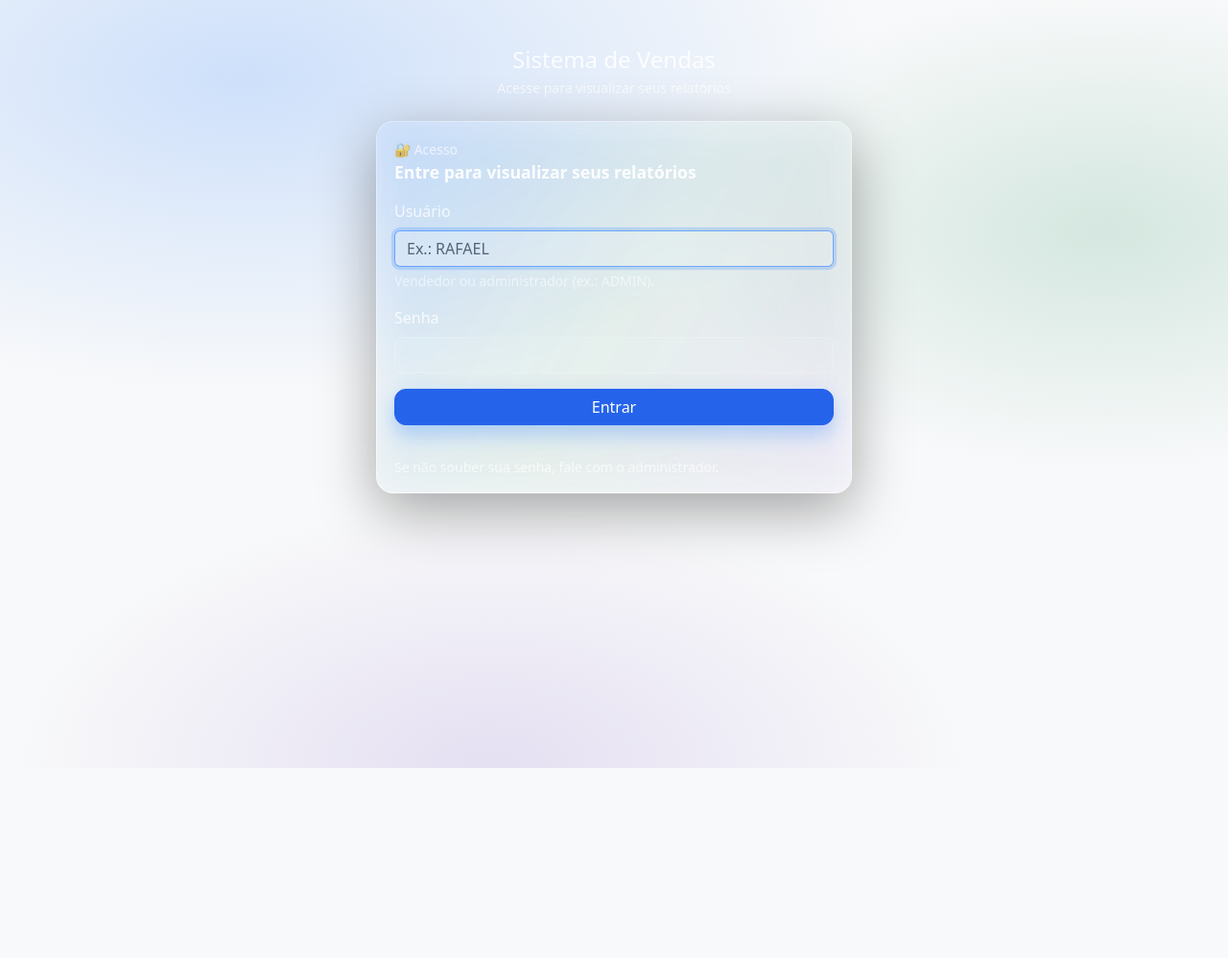
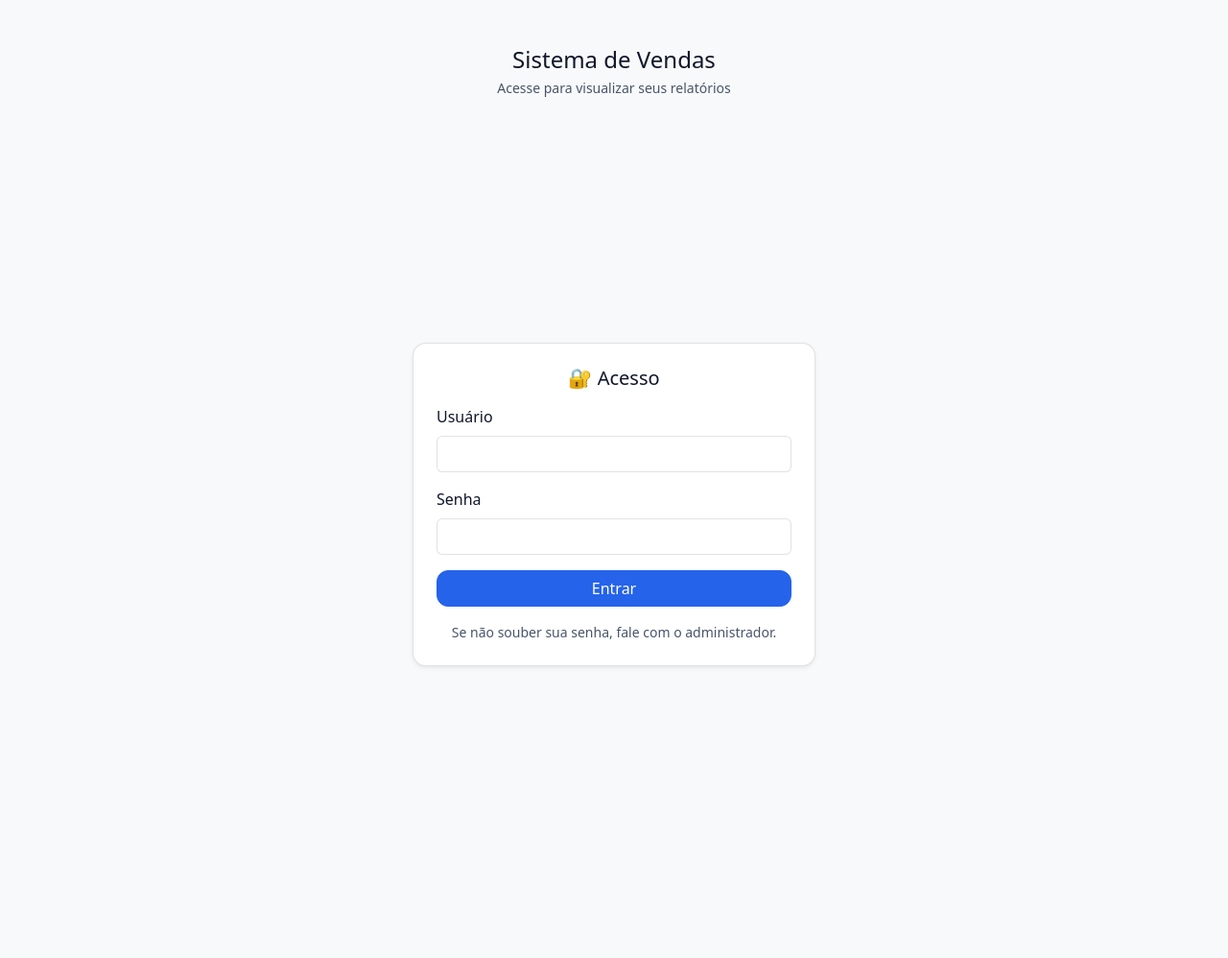
Before and after one commit to BrunoLenon/SistemaVendas, a Flask app: page /login in a window 1280 px wide. Shown: the whole page at 96% size. Before the commit the page ends 800 px from the top, so only its background shows below. Run offline with Flask 3, Linux system fonts and the light colour scheme; some libraries are stand-ins or nearby versions.

Commit message:
Update login.html

```diff
--- a/web/templates/login.html
+++ b/web/templates/login.html
@@ -2,88 +2,19 @@
 
 {% block title %}Login - Sistema de Vendas{% endblock %}
 
-{% block extra_head %}
-<style>
-  /* Fundo moderno (sem quebrar o layout do base_auth) */
-  body{
-    background: radial-gradient(1200px 600px at 20% 10%, rgba(13,110,253,.18), transparent 55%),
-                radial-gradient(900px 500px at 90% 30%, rgba(25,135,84,.16), transparent 50%),
-                radial-gradient(900px 500px at 40% 100%, rgba(111,66,193,.14), transparent 55%),
-                #0b1220 !important;
-  }
-  .auth-shell{
-    position: relative;
-    border-radius: 18px;
-    border: 1px solid rgba(255,255,255,.12);
-    background: rgba(255,255,255,.06);
-    box-shadow: 0 18px 60px rgba(0,0,0,.35);
-    backdrop-filter: blur(10px);
-    -webkit-backdrop-filter: blur(10px);
-    overflow: hidden;
-  }
-  .auth-shell::before{
-    content:"";
-    position:absolute;
-    inset:-2px;
-    background: linear-gradient(120deg, rgba(13,110,253,.35), rgba(25,135,84,.25), rgba(111,66,193,.25));
-    opacity:.35;
-    filter: blur(22px);
-    pointer-events:none;
-  }
-  .auth-card{
-    position: relative;
-    padding: 18px 18px 16px 18px;
-  }
-  .auth-title{
-    color: rgba(255,255,255,.92);
-  }
-  .auth-sub{
-    color: rgba(255,255,255,.65);
-  }
-  .form-label{ color: rgba(255,255,255,.80); }
-  .form-text{ color: rgba(255,255,255,.55) !important; }
-  .form-control{
-    background: rgba(255,255,255,.08);
-    border: 1px solid rgba(255,255,255,.14);
-    color: rgba(255,255,255,.92);
-  }
-  .form-control:focus{
-    background: rgba(255,255,255,.10);
-    border-color: rgba(13,110,253,.55);
-    box-shadow: 0 0 0 .2rem rgba(13,110,253,.18);
-    color: rgba(255,255,255,.95);
-  }
-  .btn-primary{
-    box-shadow: 0 10px 22px rgba(13,110,253,.28);
-  }
-  /* Ajusta cabeçalho do base_auth para combinar com o fundo */
-  .container > .text-center h4,
-  .container > .text-center .text-muted{
-    color: rgba(255,255,255,.85) !important;
-  }
-  .container > .text-center .text-muted{ opacity:.85; }
-</style>
-{% endblock %}
+{% block content %}
+<div class="container d-flex align-items-center justify-content-center min-vh-100">
+  <div class="card shadow-sm p-4" style="max-width:420px; width:100%;">
+    <h5 class="text-center mb-3">🔐 Acesso</h5>
 
-{% block content %}
-  <div class="auth-shell">
-    <div class="auth-card">
-      <div class="d-flex align-items-center justify-content-between mb-3">
-        <div>
-          <div class="auth-sub small">🔐 Acesso</div>
-          <div class="auth-title fw-semibold" style="font-size:1.1rem;">Entre para visualizar seus relatórios</div>
-        </div>
-      </div>
-
-      {% if erro %}
-        <div class="alert alert-danger py-2 mb-3">{{ erro }}</div>
+    {% if error %}
+      <div class="alert alert-danger">{{ error }}</div>
     {% endif %}
 
-      <form method="post" autocomplete="on">
+    <form method="post">
       <div class="mb-3">
         <label class="form-label">Usuário</label>
-          <input type="text" name="vendedor" class="form-control" placeholder="Ex.: RAFAEL" required autofocus>
-          <div class="form-text">Vendedor ou administrador (ex.: ADMIN).</div>
+        <input type="text" name="usuario" class="form-control" required>
       </div>
 
       <div class="mb-3">
@@ -94,11 +25,9 @@
       <button class="btn btn-primary w-100">Entrar</button>
     </form>
 
-      <div class="mt-3 pt-3" style="border-top:1px solid rgba(255,255,255,.10);">
-        <div class="auth-sub small">
+    <div class="text-center mt-3 small text-muted">
       Se não souber sua senha, fale com o administrador.
     </div>
   </div>
 </div>
-  </div>
 {% endblock %}
```
Lines whose indentation alone changed are shown as unchanged.
